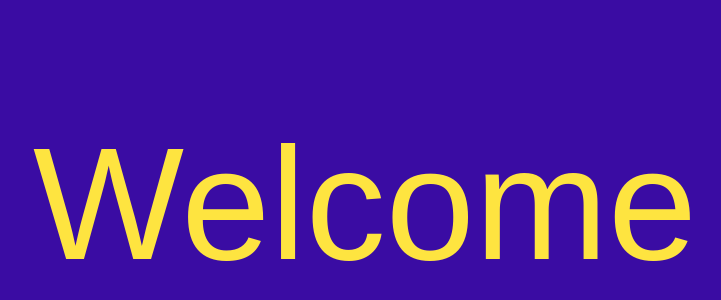
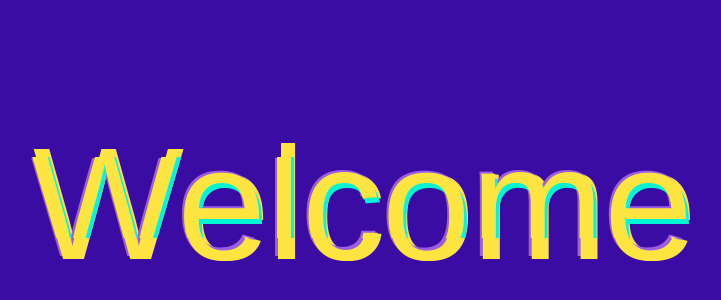
Before and after one commit to CodingWithEnjoy/Animation-Title-HTML-CSS, a plain HTML site: page index.html in a window 1280 px wide. Shown: the part 164-464 px from the top of the page, without its empty margins (275-996 px from the left). Drawn offline with Linux system fonts and the light colour scheme; a web font is replaced by a local one.

Commit message:
Update index.html

```diff
--- a/index.html
+++ b/index.html
@@ -1,3 +1,4 @@
+
 <!DOCTYPE html>
 <html lang="en">
   <head>
@@ -164,6 +165,6 @@
     </style>
   </head>
   <body>
-    <div class="text">Welcome</div>
+    <div class="text" data-text="Welcome">Welcome</div>
   </body>
 </html>
```
